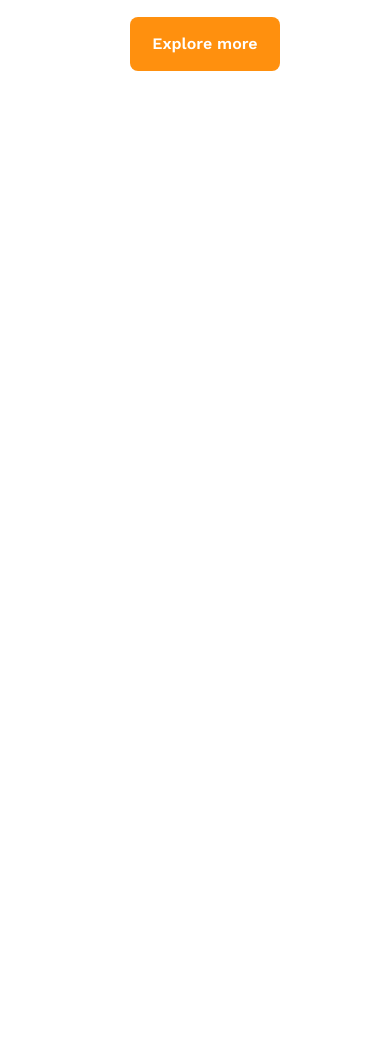
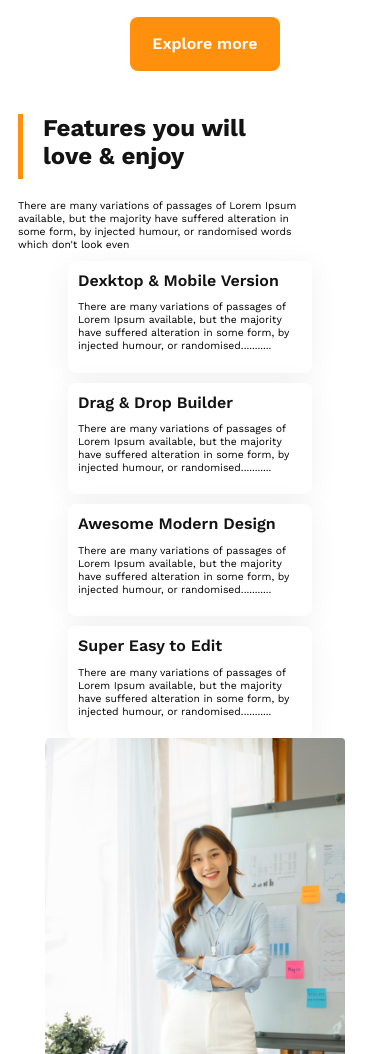
Before and after one commit to Abdullah-Al-Ovi/g3-archi, a plain HTML site: page index.html in a window 390 px wide. Shown: the part 1479-2533 px from the top of the page. Before the commit the page ends 1563 px from the top, so only its background shows below. Drawn offline with nearby package versions, Linux system fonts and the light colour scheme.

Commit message:
added detailed features and its responsiveness

```diff
--- a/index.html
+++ b/index.html
@@ -42,6 +42,35 @@
             <button class="btn">Explore more</button>
         </div>
      </section>
+     <section class="features">
+       <div class="features_desc">
+        <div class="features_heading">
+            <div class="vertical"></div>
+            <div class="features_head">Features you will <br> love & enjoy</div>
+        </div>
+        <div class="features_para">There are many variations of passages of Lorem Ipsum available, but the majority have suffered alteration in some form, by injected humour, or randomised words which don't look even</div>
+        <div class="features_content">
+            <h5 class="features_content_head">Dexktop & Mobile Version</h5>
+            <p class="features_para">There are many variations of passages of Lorem Ipsum available, but the majority have suffered alteration in some form, by injected humour, or randomised...........</p>
+        </div>
+        <div class="features_content">
+            <h5 class="features_content_head">Drag & Drop Builder</h5>
+            <p class="features_para">There are many variations of passages of Lorem Ipsum available, but the majority have suffered alteration in some form, by injected humour, or randomised...........</p>
+        </div>
+        <div class="features_content">
+            <h5 class="features_content_head">Awesome Modern Design</h5>
+            <p class="features_para">There are many variations of passages of Lorem Ipsum available, but the majority have suffered alteration in some form, by injected humour, or randomised...........</p>
+        </div>
+        <div class="features_content">
+            <h5 class="features_content_head">Super Easy to Edit</h5>
+            <p class="features_para">There are many variations of passages of Lorem Ipsum available, but the majority have suffered alteration in some form, by injected humour, or randomised...........</p>
+        </div>
+
+       </div>
+       <div class="features_image">
+        <img  src="./images/architect.png">
+       </div>
+     </section>
     </main>
     <footer></footer>
 </body>
--- a/style.css
+++ b/style.css
@@ -99,7 +99,7 @@ nav ul a{
 /* Starting main section */
 
 .feat{
-  margin: 30px 240px auto 240px;
+  margin: 60px 240px 60px 240px;
   display: flex;
   justify-content: space-around;
   align-items: center;
@@ -109,7 +109,7 @@ nav ul a{
 .feat_image{
   display: grid;
   grid-template-columns: repeat(2,1fr);
-  gap: 15px;
+  gap: 1rem;
   width: 50%;
 
 
@@ -120,26 +120,23 @@ nav ul a{
 .feat_desc{
   width: 40%;
   padding-left: 20px;
-
   padding-bottom: 121px;
   height: 150px;
 }
 .feat_head{
   color: var(--dark-03, #727272);
-font-size:1.5rem;
-font-style: normal;
-font-weight: 500;
+  font-size:1.5rem;
+  font-weight: 500;
 }
-/* Responsiveness of feature */
+/* Responsiveness of feat */
 @media screen and (max-width:576px) {
   .feat{
       flex-direction: column;
       margin: 50px;
 }
 .feat_image{
-  display: grid;
-  grid-template-columns: repeat(2,1fr);
-  gap: 5px;
+
+  gap: 0.3rem;
   width: 100%;
 
   }
@@ -155,13 +152,12 @@ font-weight: 500;
   .feat{
     flex-direction: column;
     margin: 100px;
+    margin-bottom: 40px;
 }
 .feat_image{
-  display: grid;
-  grid-template-columns: repeat(2,1fr);
-  gap: 10px;
+
+  gap: 0.6rem;
   width: 100%;
-
 }
 
 .feat_desc{
@@ -170,4 +166,86 @@ font-weight: 500;
   text-align: center;
   margin-top: 20px;
 }
+
 }
+/* Features section */
+.features{
+  padding: 60px 240px 60px 240px;
+  display: flex;
+  height: 750px;
+}
+  .vertical{
+    border-left: 5px solid #FF900E;
+    height: 65px;
+  }
+  .features_head{
+    color: var(--dark-01, #131313);
+    font-size: 1.5rem;
+    font-weight: 700;
+    height:85px ;
+  }
+  .features_content{
+    border-radius: 8px;
+    background: #FFF;
+    box-shadow: 0px 4px 30px 0px rgba(0, 0, 0, 0.06);
+   padding:10px ;
+   text-align: start;
+   margin-top: 10px;
+
+  }
+  .features_content_head{
+    color: var(--dark-01, #131313);
+    font-size: 1rem;
+    font-weight: 600;
+    margin-bottom: 0;
+    margin-top: 0;
+
+  }
+  .features_para{
+    font-size: 0.65rem;
+  }
+  .features_image{
+    width: 50%;
+  }
+  .features_image>img{
+    width: 382px;
+  }
+  .features_heading{
+    display: flex;
+   gap: 1.25rem;
+
+   margin-top: 20px;
+  }
+  .features_desc{
+    padding-right: 60px;
+  }
+  /* Responsiveness for detailed features */
+  @media screen and (max-width:576px) {
+    .features{
+      padding: 10px;
+      flex-direction: column;
+    }
+    .features_content{
+    margin-left: 50px;
+
+    }
+    .features_image img {
+      width: 300px;
+    }
+    .features_image{
+     text-align: center;
+     width: 100%;
+    }
+  }
+  @media screen and (min-width:577px) and (max-width:992px) {
+    .features{
+      padding: 0 40px 30px 40px ;
+      flex-direction: column;
+  }
+.features_image{
+  width: 100%;
+  text-align: center;
+  margin-top: 15px;
+}
+
+}
```
